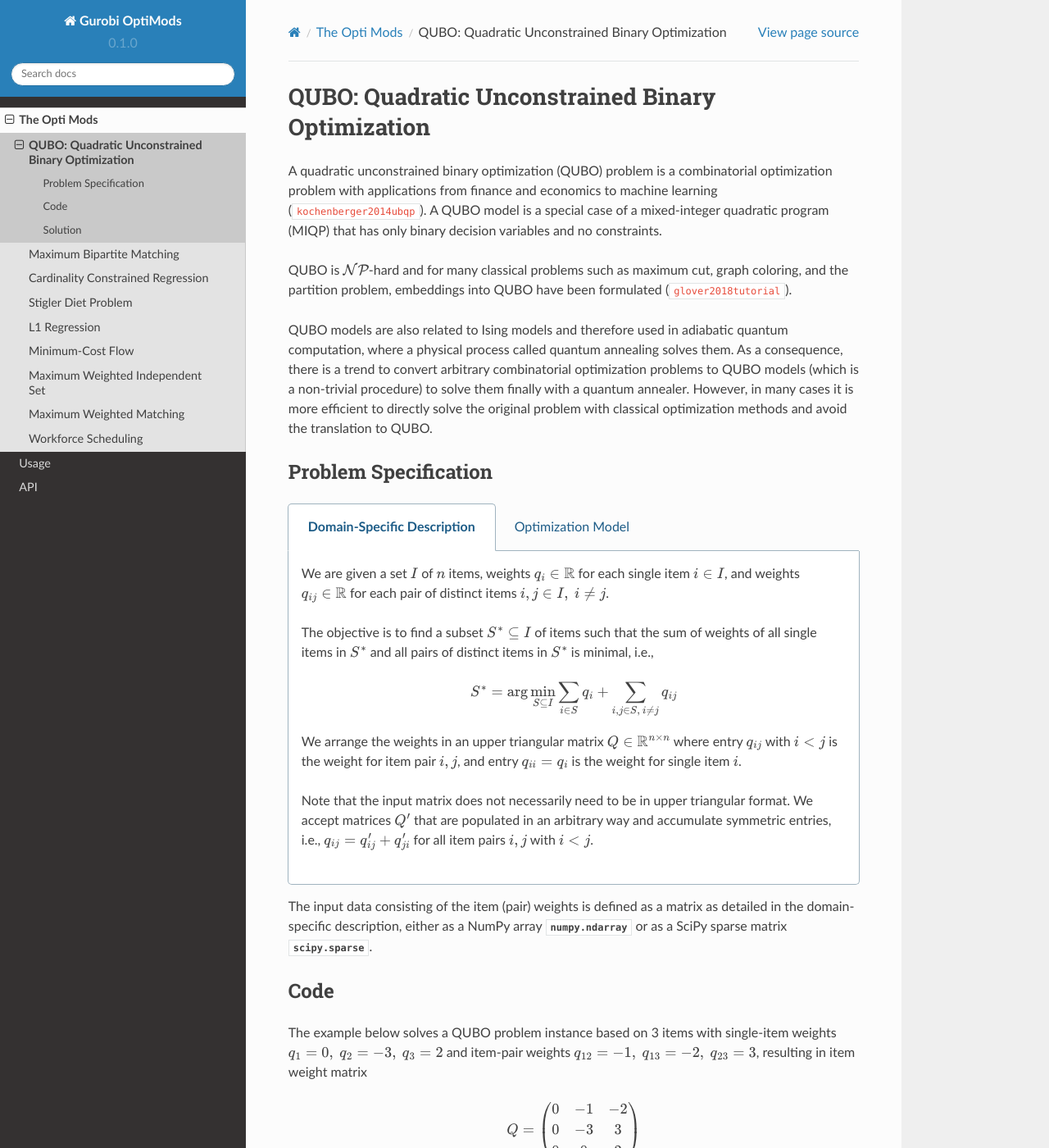
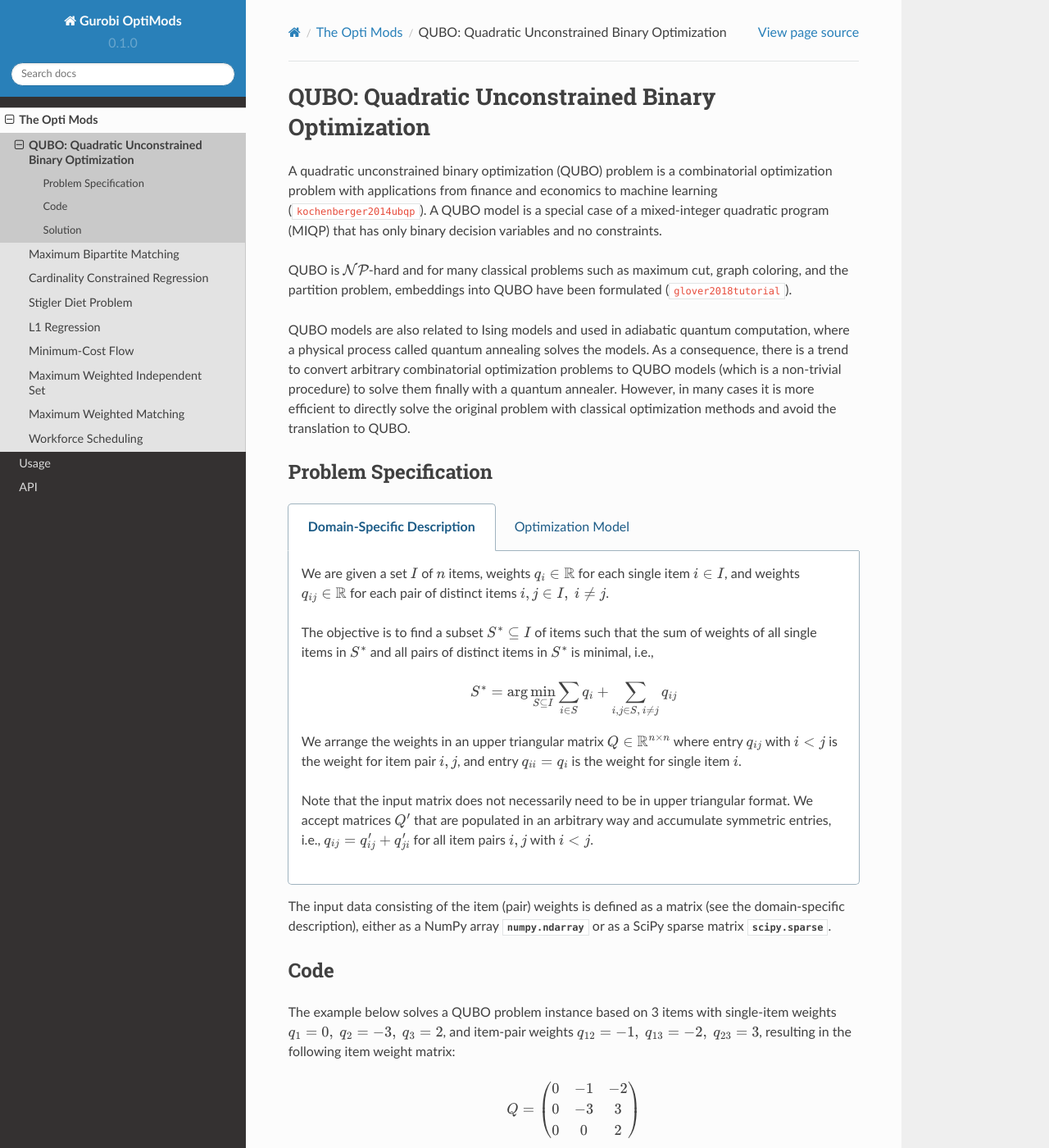
Before and after one commit to Gurobi/gurobi-optimods, a Sphinx documentation site: the page built from docs/source/mods/qubo.rst, in a window 1280 px wide and 1400 px high. Shown: the whole window at 82% size. Built offline with Sphinx 7.4.7 and the Read the Docs theme 2.0.0, drawn with Linux system fonts in a browser that asks for light colours; cross-references to code outside the pages are shown as plain code.

Commit message:
parameter handling, docs

```diff
--- a/docs/source/mods/qubo.rst
+++ b/docs/source/mods/qubo.rst
@@ -11,8 +11,8 @@
 maximum cut, graph coloring, and the partition problem,
 embeddings into QUBO have been formulated (:footcite:t:`glover2018tutorial`).
 
-QUBO models are also related to Ising models and therefore used in adiabatic
-quantum computation, where a physical process called quantum annealing solves them.
+QUBO models are also related to Ising models and used in adiabatic
+quantum computation, where a physical process called quantum annealing solves the models.
 As a consequence, there is a trend to convert arbitrary combinatorial
 optimization problems to QUBO models (which is a non-trivial procedure) to solve them
 finally with a quantum annealer.
@@ -70,17 +70,17 @@
         correctly considered in the objective function since :math:`x_i x_i = x_i` holds
         for binary variables.
 
-The input data consisting of the item (pair) weights is defined as a matrix as detailed
-in the domain-specific description,
-either as a NumPy array :class:`numpy.ndarray` or as a SciPy sparse matrix :class:`scipy.sparse`.
+The input data consisting of the item (pair) weights is defined as a matrix (see the
+domain-specific description), either as a NumPy array :class:`numpy.ndarray`
+or as a SciPy sparse matrix :class:`scipy.sparse`.
 
 Code
 ----
 
 The example below solves a QUBO problem instance based on 3 items
-with single-item weights :math:`q_1 = 0,~ q_2 = -3,~ q_3 = 2` and
+with single-item weights :math:`q_1 = 0,~ q_2 = -3,~ q_3 = 2`, and
 item-pair weights :math:`q_{12} = -1,~ q_{13} = -2,~ q_{23} = 3`,
-resulting in item weight matrix
+resulting in the following item weight matrix:
 
 .. math::
     Q = \begin{pmatrix}
```
Also changed, not shown: 1 other file.
